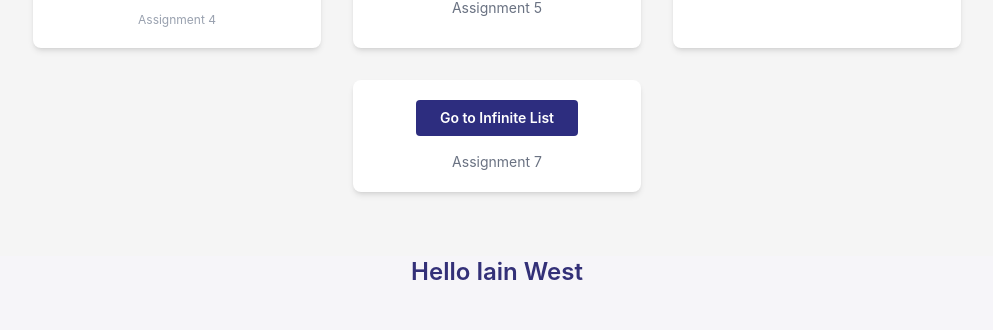
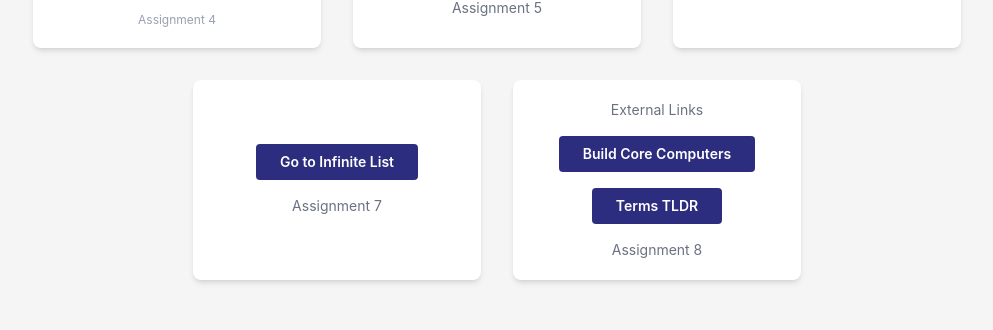
Before and after one commit to MCC-CS-Introduction-to-Web-Development/hitting-api-with-react-tanstack-query-iwest05, a Next.js app: page / in a window 1280 px wide. Shown: the part 1046-1376 px from the top of the page, without its empty margins (143-1136 px from the left). Before the commit the page ends 1334 px from the top, so only its background shows below. Built offline with nearby package versions, Linux system fonts and the light colour scheme.

Commit message:
External Links

```diff
--- a/src/components/1_React_Component_with_TypeScript/HeroSection.tsx
+++ b/src/components/1_React_Component_with_TypeScript/HeroSection.tsx
@@ -94,6 +94,25 @@ const HeroSection = () => {
                     </Link>
                     <p className="text-gray-500 text-sm">Assignment 7</p>
                 </div>
+                {/* External Pages Card */}
+                <div className="bg-white p-5 rounded-lg text-center w-72 shadow-md transition-transform hover:-translate-y-1 flex flex-col items-center justify-center gap-4">
+                    <p className="text-gray-500 text-sm">External Links</p>
+                    <Link
+                        href="https://www.buildcores.com/"
+                        className="bg-[#2d2d7f] text-white px-6 py-2 rounded font-semibold text-sm hover:bg-[#1f1f5a] transition-colors"
+                        target="_blank"
+                    >
+                        Build Core Computers
+                    </Link>
+                    <Link
+                        href="https://tosdr.org/en"
+                        className="bg-[#2d2d7f] text-white px-6 py-2 rounded font-semibold text-sm hover:bg-[#1f1f5a] transition-colors"
+                        target="_blank"
+                    >
+                        Terms TLDR
+                    </Link>
+                    <p className="text-gray-500 text-sm">Assignment 8</p>
+                </div>
             </div>
         </div>
     );
```
